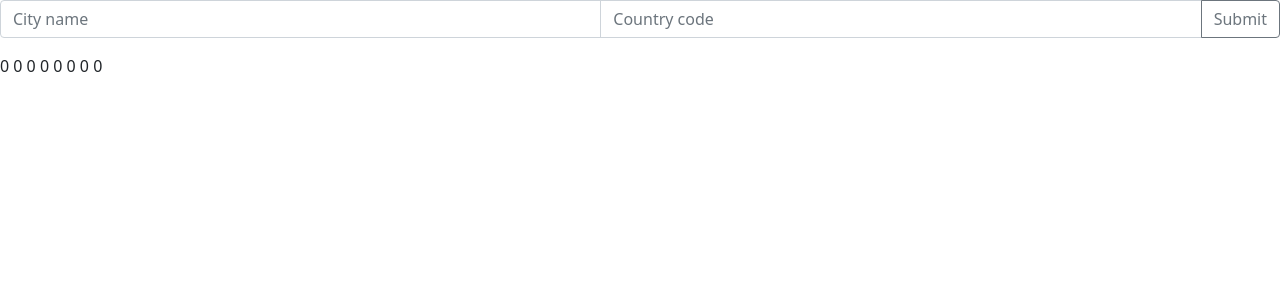
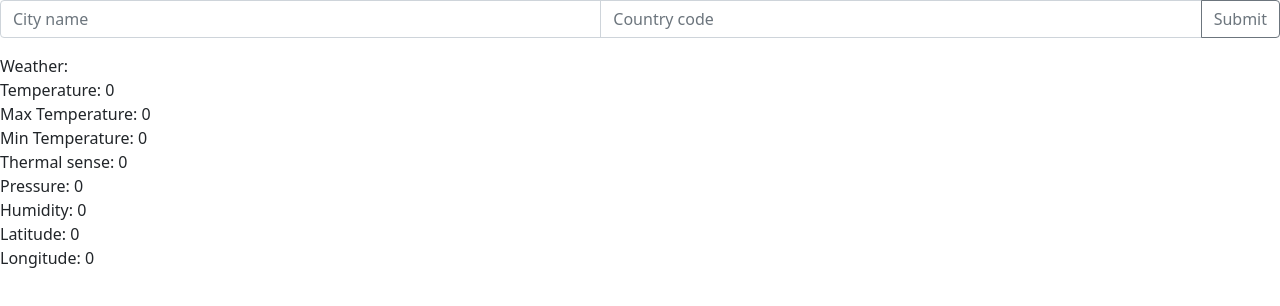
Before and after one commit to ManuLores/WeatherApp, an Angular app in the folder WeatherApp/: page / in a window 1280 px wide. Shown: the top 306 px of the page. Built offline with nearby package versions, Linux system fonts and the light colour scheme.

Commit message:
Temperature parameter in celsius

```diff
--- a/WeatherApp/src/app/app.component.html
+++ b/WeatherApp/src/app/app.component.html
@@ -14,15 +14,24 @@
         <input [(ngModel)]="code" type="text" class="form-control" placeholder="Country code" aria-label="Country code" aria-describedby="button-addon2">
         <button class="btn btn-outline-secondary" type="button" id="button-addon2" (click)="searchCity()">Submit</button>
     </div>
-
-    {{weatherParameters.Weather}}
-    {{weatherParameters.Temperature}}
-    {{weatherParameters.maxTemperature}}
-    {{weatherParameters.minTemperature}}
-    {{weatherParameters.thermalSense}}
-    {{weatherParameters.Pressure}}
-    {{weatherParameters.Humidity}}
-    {{weatherParameters.Altitude}}
-    {{weatherParameters.Altitude}}
+    <div>
+        Weather: {{weatherParameters.Weather}}
+        <br>
+        Temperature: {{weatherParameters.Temperature}}
+        <br>
+        Max Temperature: {{weatherParameters.maxTemperature}}
+        <br>
+        Min Temperature: {{weatherParameters.minTemperature}}
+        <br>
+        Thermal sense: {{weatherParameters.thermalSense}}
+        <br>
+        Pressure: {{weatherParameters.Pressure}}
+        <br>
+        Humidity: {{weatherParameters.Humidity}}
+        <br>
+        Latitude: {{weatherParameters.Latitude}}
+        <br>
+        Longitude: {{weatherParameters.Longitude}}
+    </div>
 </body>
 </html>
--- a/WeatherApp/src/app/app.component.ts
+++ b/WeatherApp/src/app/app.component.ts
@@ -20,8 +20,8 @@ export class AppComponent implements OnInit {
     thermalSense: 0,
     Pressure: 0,
     Humidity: 0,
-    Altitude: 0,
-    Latitude: 0
+    Latitude: 0,
+    Longitude: 0
   }
 
   constructor(private waService: WeatherAppService) {
@@ -37,14 +37,14 @@ export class AppComponent implements OnInit {
       result => {
         let res: any = result;
         this.weatherParameters.Weather = res.weather[0].main;
-        this.weatherParameters.Temperature = res.main.temp;
-        this.weatherParameters.maxTemperature = res.main.temp_max;
-        this.weatherParameters.minTemperature = res.main.temp_min;
-        this.weatherParameters.thermalSense = res.main.feels_like;
+        this.weatherParameters.Temperature = res.main.temp - 273.15;
+        this.weatherParameters.maxTemperature = res.main.temp_max - 273.15;
+        this.weatherParameters.minTemperature = res.main.temp_min - 273.15;
+        this.weatherParameters.thermalSense = res.main.feels_like - 273.15;
         this.weatherParameters.Pressure = res.main.pressure;
         this.weatherParameters.Humidity = res.main.humidity;
-        this.weatherParameters.Altitude = res.coord.lat;
-        this.weatherParameters.Latitude = res.coord.lon;
+        this.weatherParameters.Latitude = res.coord.lat;
+        this.weatherParameters.Longitude = res.coord.lon;
       },
       err => console.log(err)
     )
```
